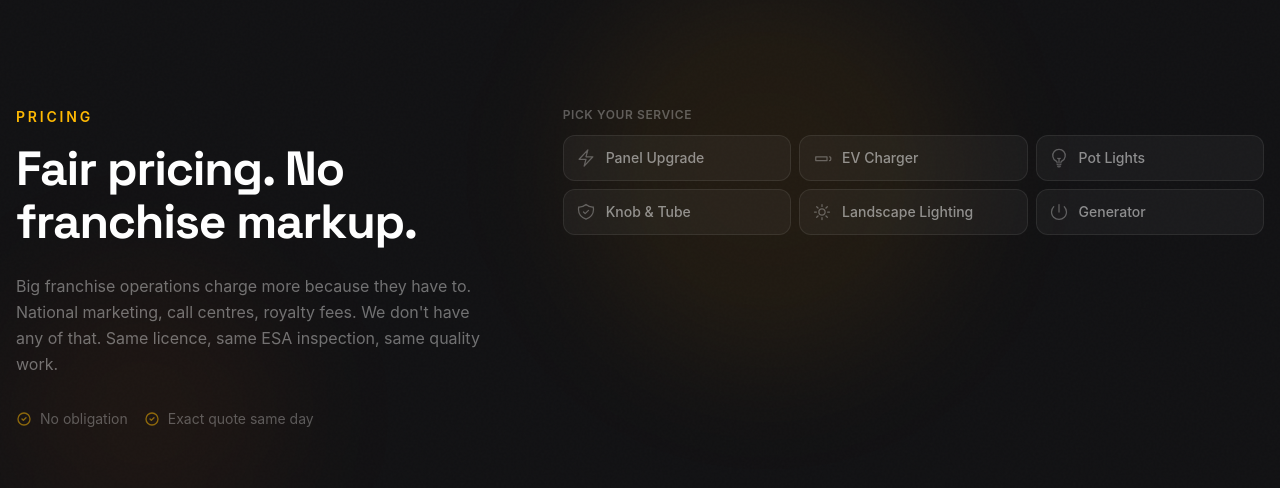
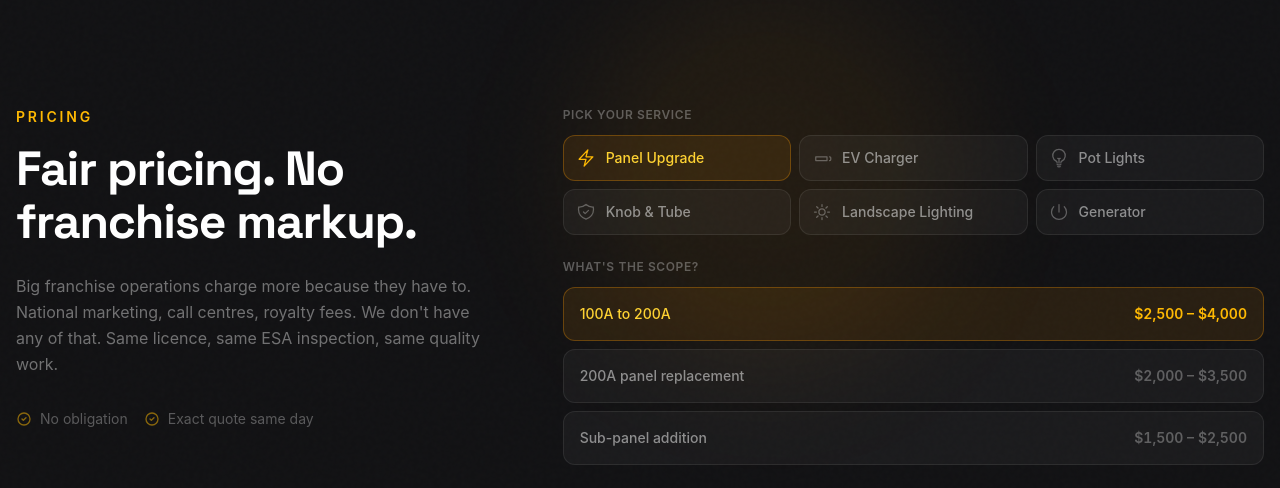
Before and after one commit to staybookt/tce-website, a Next.js app: page / in a window 1280 px wide. Shown: the part 2580-3068 px from the top of the page. Built offline with nearby package versions, Linux system fonts and the light colour scheme.

Commit message:
Pre-select Panel Upgrade so comparison is visible on load
The competitive pricing comparison was hidden behind two clicks.
Now Panel Upgrade > 100A to 200A is pre-selected so visitors
immediately see the TCE vs franchise bars and savings callout.

```diff
--- a/src/components/CostEstimator.tsx
+++ b/src/components/CostEstimator.tsx
@@ -95,8 +95,8 @@ interface CostEstimatorProps {
 }
 
 export default function CostEstimator({ variant = 'light' }: CostEstimatorProps) {
-  const [selectedService, setSelectedService] = useState<string | null>(null);
-  const [selectedOption, setSelectedOption] = useState<number | null>(null);
+  const [selectedService, setSelectedService] = useState<string | null>('panel-upgrade');
+  const [selectedOption, setSelectedOption] = useState<number | null>(0);
   const isDark = variant === 'dark';
 
   const activeService = services.find((s) => s.id === selectedService);
```
